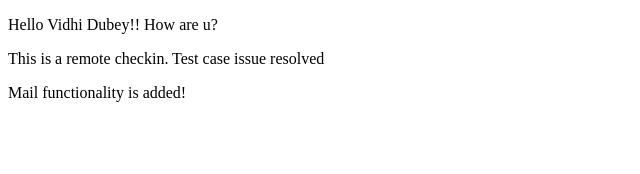
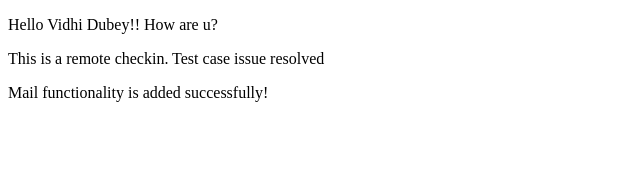
Before and after one commit to dubey14/TestProject, an Angular app: page / in a window 1280 px wide. Shown: the top 174 px of the page, without its empty margins (0-640 px from the left). Built offline with nearby package versions, Linux system fonts and the light colour scheme.

Commit message:
testing email

```diff
--- a/src/app/app.component.html
+++ b/src/app/app.component.html
@@ -1,3 +1,3 @@
 <p> Hello Vidhi Dubey!! How are u?</p>
 <p> This is a remote checkin. Test case issue resolved</p>
-<p>Mail functionality is added!</p>
+<p>Mail functionality is added successfully!</p>
```
